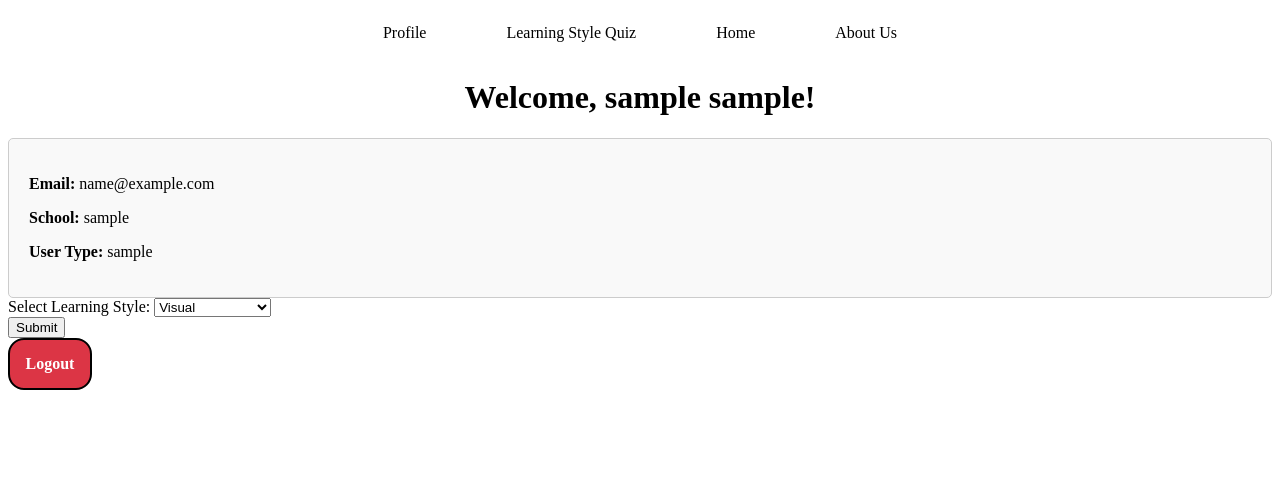
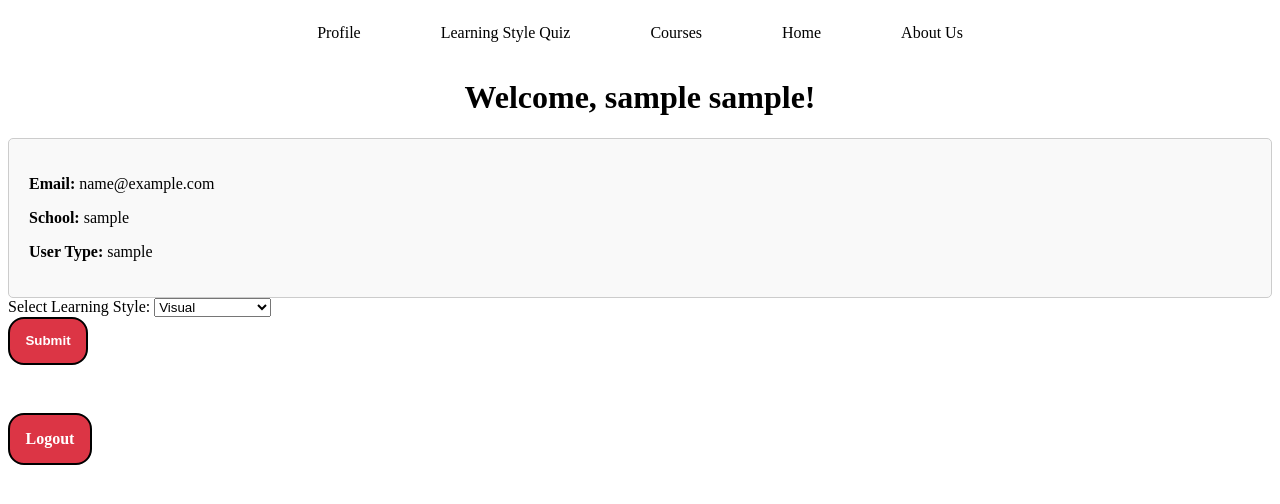
Before and after one commit to Personalized-Learning-Plaform-Compon/Personalized-Learning-Platform-Components, a Flask app: page /profile in a window 1280 px wide. Shown: the top 504 px of the page. Run offline with Flask 3, Linux system fonts and the light colour scheme; the visitor is signed in with stand-in values (Sample User, id 1).

Commit message:
Standardize styling and add blank course page

```diff
--- a/knowledgebase_app/app.py
+++ b/knowledgebase_app/app.py
@@ -155,6 +155,10 @@ def profile():
 def survey():
     return render_template('survey.html')
 
+@app.route('/courses')
+def courses():
+    return render_template('courses.html')
+
 if __name__ == "__main__":
     with app.app_context():
         db.create_all()
--- a/knowledgebase_app/static/css/style.css
+++ b/knowledgebase_app/static/css/style.css
@@ -134,7 +134,9 @@ h1{
     opacity: 0.8;
 }
 
-
+.form-group{
+    margin-bottom: 3rem;
+}
 /* Flash message styling */
 .flash-messages .message {
     margin-top: 10px;
--- a/knowledgebase_app/templates/index.html
+++ b/knowledgebase_app/templates/index.html
@@ -10,6 +10,7 @@
                 {% if current_user.is_authenticated %}
                     <li><a href="{{ url_for('profile') }}">Profile</a></li>
                     <li><a href="{{ url_for('survey') }}">Learning Style Quiz</a></li>
+                    <li><a href="{{ url_for('courses') }}">Courses</a></li>
                 {% else %}
                     <li><a href="{{ url_for('login') }}">Login/Register</a></li>
                 {% endif %}
--- a/knowledgebase_app/templates/profile.html
+++ b/knowledgebase_app/templates/profile.html
@@ -30,9 +30,7 @@
     <div class="form-group">
         <label for="learning_style">Select Learning Style:</label>
         {{ form.learning_style(class="form-control") }}
-    </div>
-    <div class="form-group">
-        {{ form.submit(class="btn btn-primary") }}
+        {{ form.submit(class="red-btn") }}
     </div>
 </form>
 
--- a/knowledgebase_app/templates/survey.html
+++ b/knowledgebase_app/templates/survey.html
@@ -8,7 +8,7 @@
     <meta name="viewport" content="width=device-width, initial-scale=1.0">
     <title>Learning Style Quiz</title>
     <style>
-        body { font-family: Arial, sans-serif; margin: 20px; }
+        /* body { font-family: Arial, sans-serif; margin: 20px; } */
         .question { margin-bottom: 15px; }
         .result { margin-top: 20px; font-weight: bold; }
     </style>
@@ -17,7 +17,7 @@
     <h2>What’s Your Learning Style?</h2>
     <form id="quizForm">
         <div id="questions"></div>
-        <button type="submit">Submit</button>
+        <button type="submit" class="red-btn">Submit</button>
     </form>
     <p class="result" id="result"></p>
 
```
Also changed, not shown: knowledgebase_app/templates/courses.html (added, +25 -0 lines).
